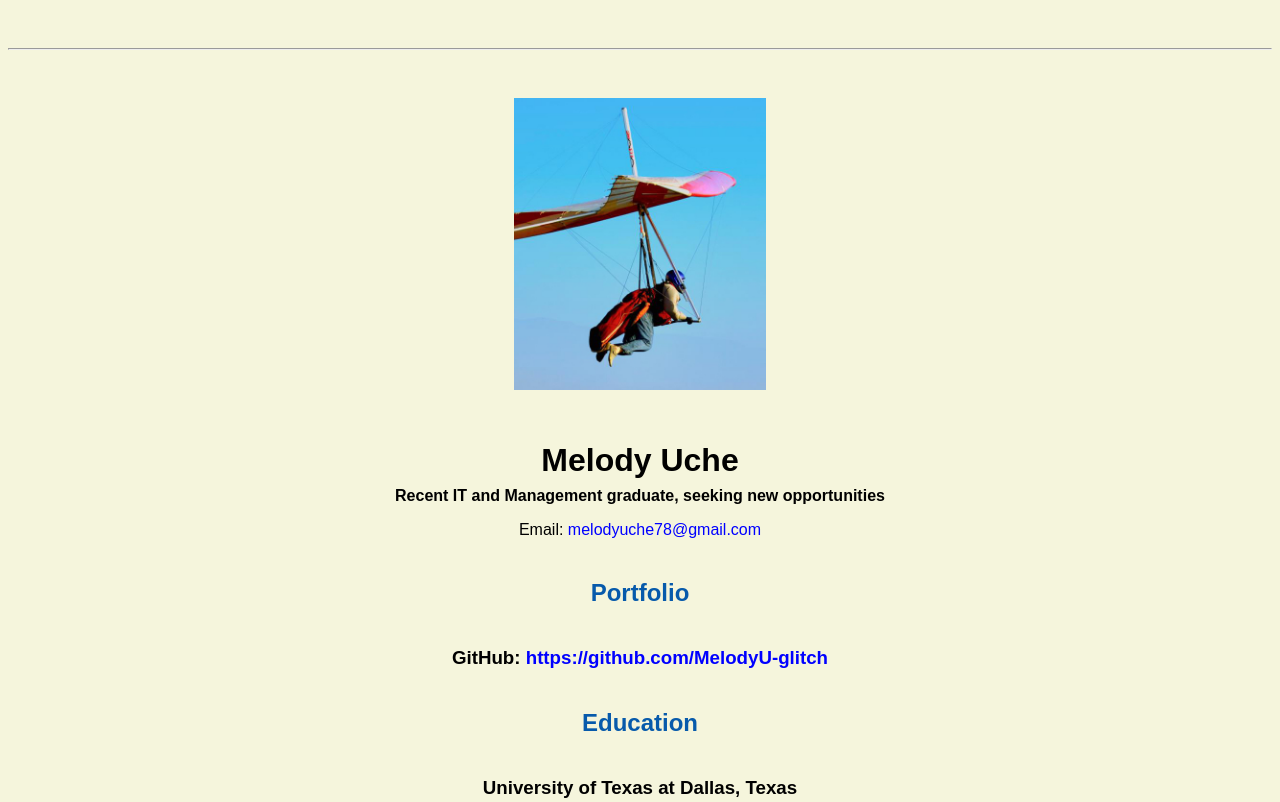
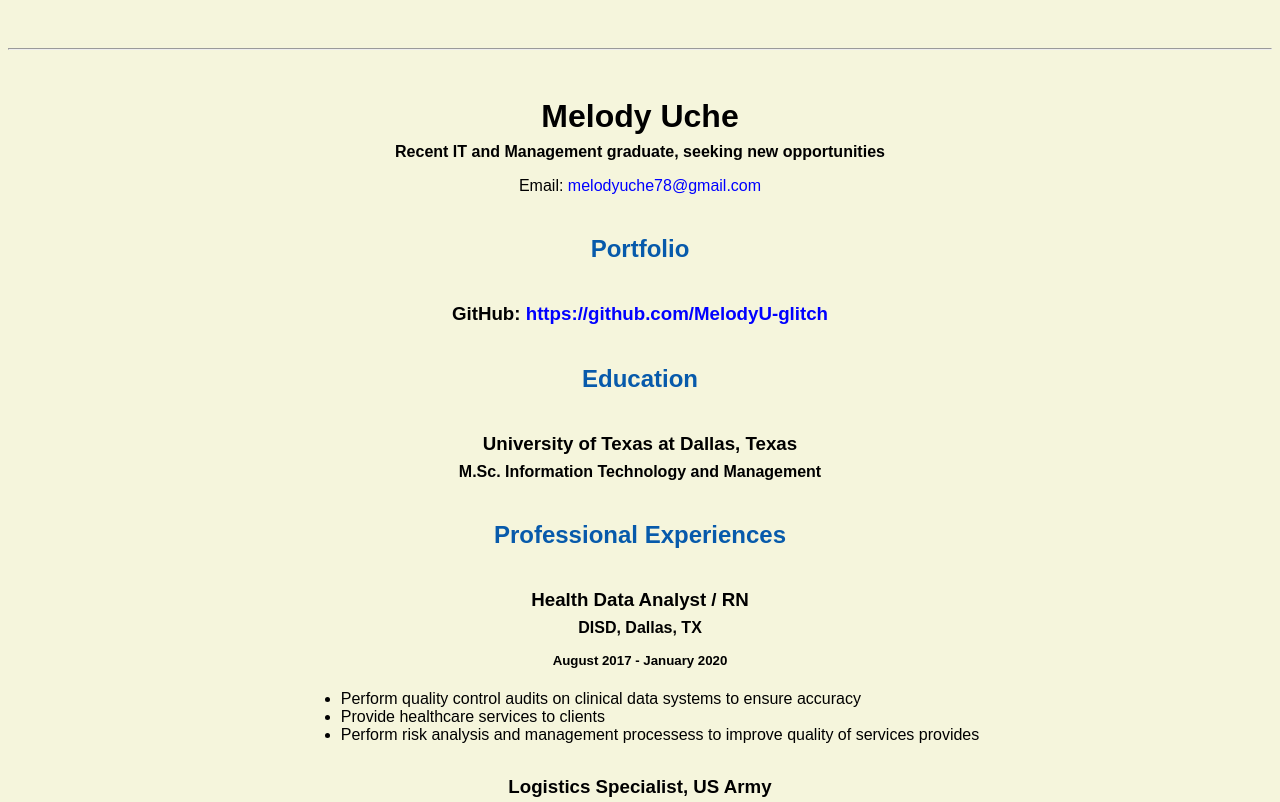
Before and after one commit to MelodyU-glitch/MelodyU-glitch.github.io, a plain HTML site: page resume.html in a window 1280 px wide. Shown: the top 802 px of the page. Drawn offline with Linux system fonts and the light colour scheme.

Commit message:
Update resume.html

```diff
--- a/resume.html
+++ b/resume.html
@@ -17,7 +17,7 @@
   <body>
     <hr>
 
-    <img src="images/headshot.jpg" alt="Harrison Kong's headshot" width="20%">
+
 
     <h1>Melody Uche</h1>
     <h4>Recent IT and Management graduate, seeking new opportunities</h4>
```
